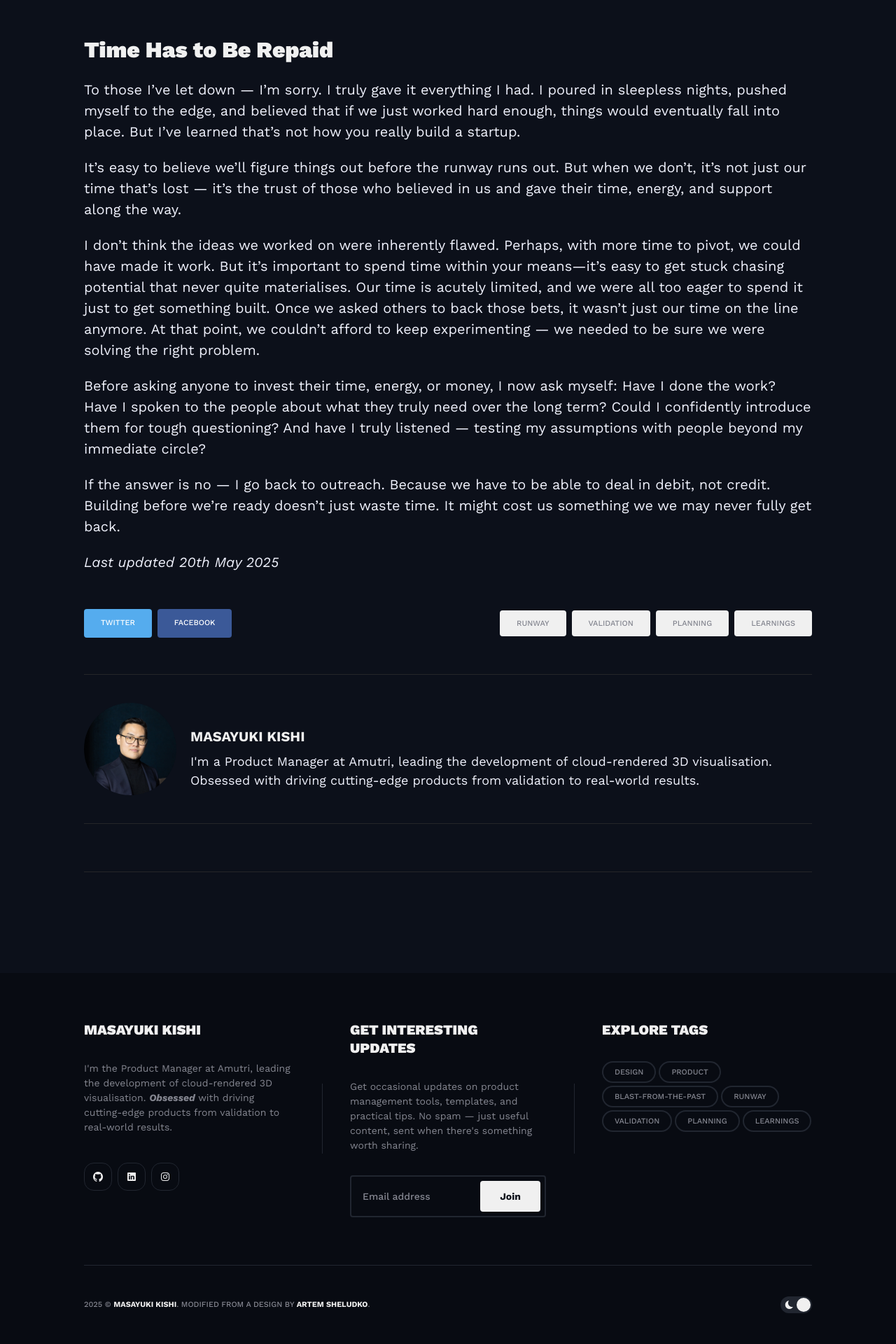
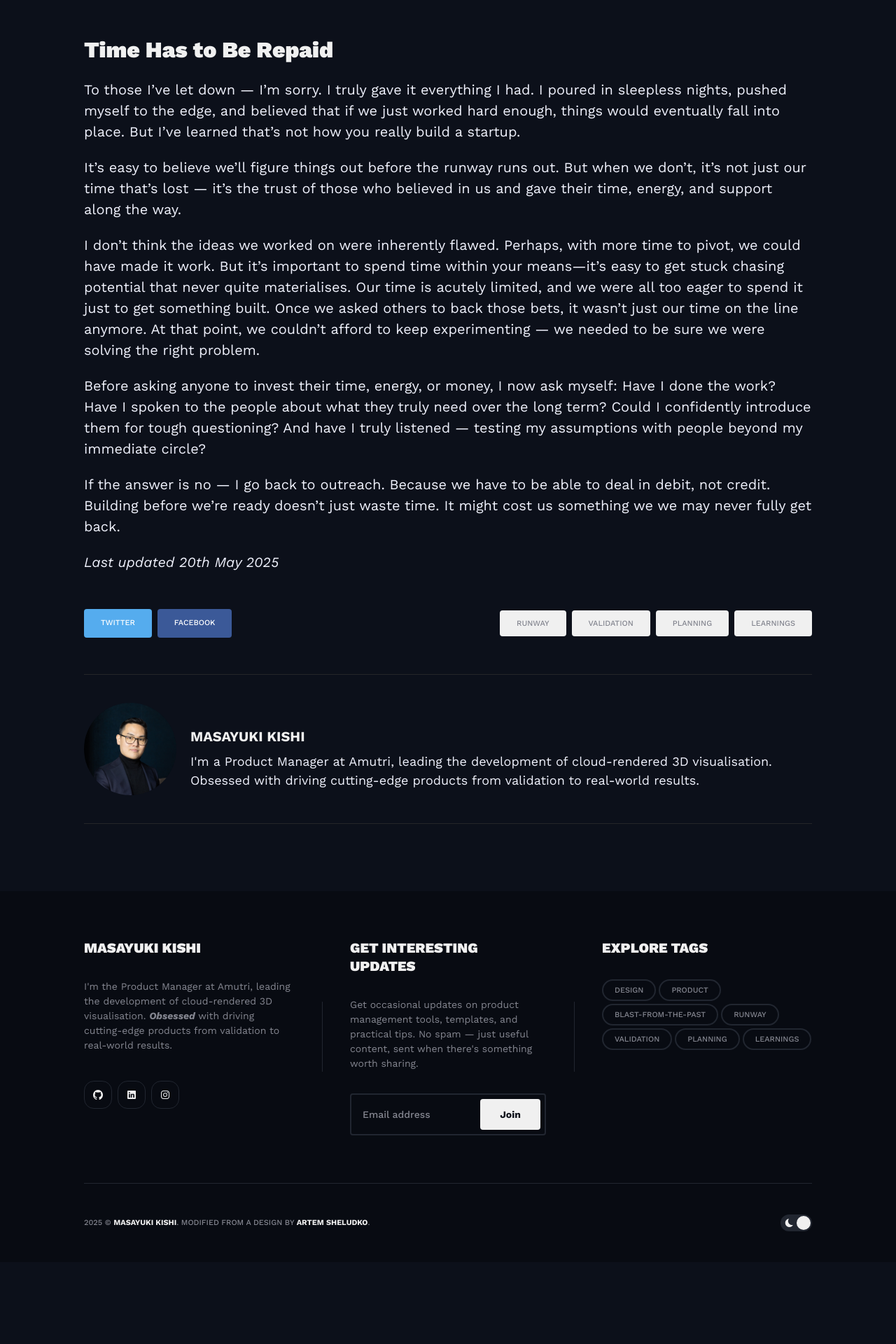
Before and after one commit to mkishi1221/mkishi1221.github.io, a Jekyll site: the page built from _posts/2025-05-13-Building product in debit not credit.markdown, in a window 1280 px wide. Shown: the part 3292-5212 px from the top of the page at 70% size. Built offline with Jekyll 4.4.1, drawn with Linux system fonts in a browser that asks for light colours; nearby versions of some CDN libraries; comment, search, counter and statistics services are not loaded; after the commit the page ends 5095 px from its top, so only the background shows below that.

Commit message:
Updated disqus section

```diff
--- a/_sass/4-layouts/post.scss
+++ b/_sass/4-layouts/post.scss
@@ -313,38 +313,3 @@
     }
   }
 }
-
-/* Post Comments */
-.post__comments {
-  margin-top: 48px;
-  padding-top: 48px;
-  border-top: 1px solid var(--border-color);
-
-  .post__comments-title {
-    margin-bottom: 32px;
-    font-size: 32px;
-    text-align: center;
-  }
-
-  @media only screen and (max-width: $mobile) {
-    margin-top: 40px;
-    padding-top: 40px;
-  }
-}
-
-/* Disqus Theme Overrides */
-html.dark-mode {
-  #disqus_thread {
-    iframe {
-      color-scheme: dark;
-    }
-  }
-}
-
-html:not(.dark-mode) {
-  #disqus_thread {
-    iframe {
-      color-scheme: light;
-    }
-  }
-}
```
Also changed, not shown: 2 other files.
